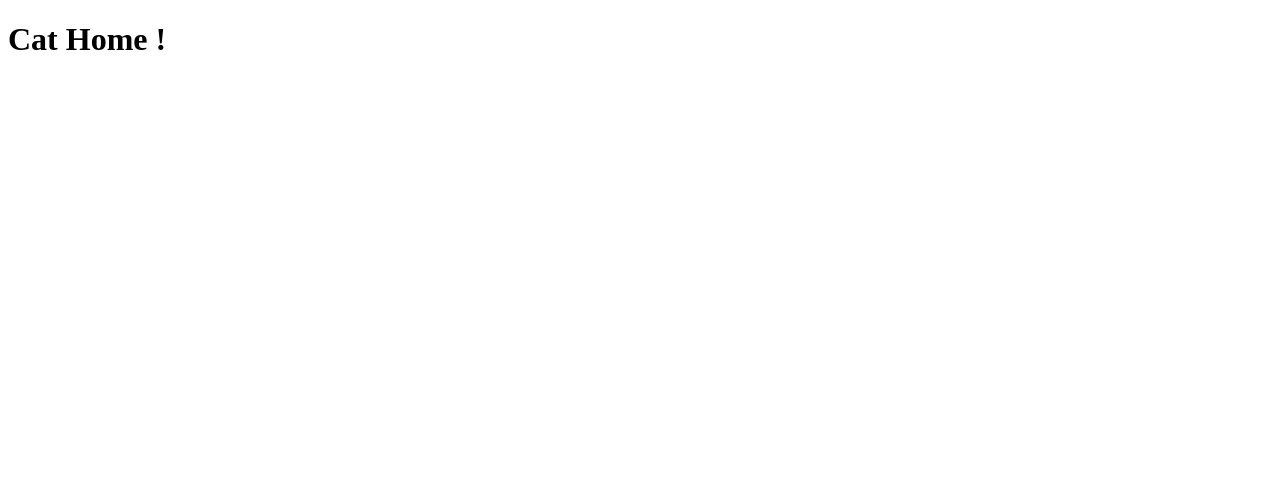
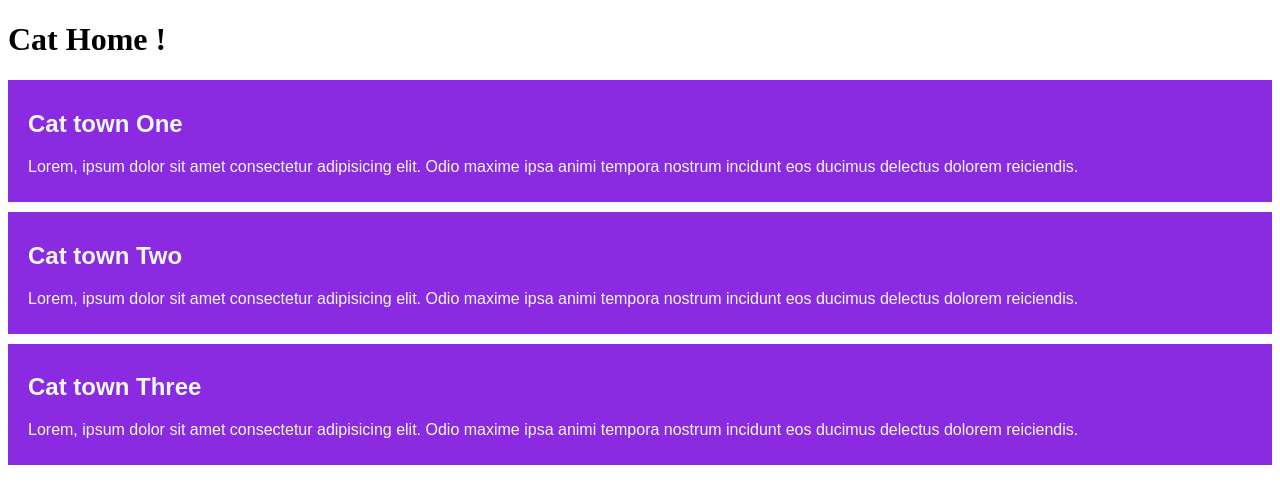
Before and after one commit to msmaahmud/cat-home, a plain HTML site: page index.html in a window 1280 px wide. Drawn offline with Linux system fonts and the light colour scheme.

Commit message:
Three blog

```diff
--- a/index.html
+++ b/index.html
@@ -4,8 +4,23 @@
     <meta charset="UTF-8">
     <meta name="viewport" content="width=device-width, initial-scale=1.0">
     <title>Cat Home!</title>
+
+    <link rel="stylesheet" href="styles/style.css">
 </head>
 <body>
     <h1>Cat Home !</h1>
+
+    <div>
+        <h2>Cat town One</h2>
+        <p>Lorem, ipsum dolor sit amet consectetur adipisicing elit. Odio maxime ipsa animi tempora nostrum incidunt eos ducimus delectus dolorem reiciendis.</p>
+    </div>
+    <div>
+        <h2>Cat town Two</h2>
+        <p>Lorem, ipsum dolor sit amet consectetur adipisicing elit. Odio maxime ipsa animi tempora nostrum incidunt eos ducimus delectus dolorem reiciendis.</p>
+    </div>
+    <div>
+        <h2>Cat town Three</h2>
+        <p>Lorem, ipsum dolor sit amet consectetur adipisicing elit. Odio maxime ipsa animi tempora nostrum incidunt eos ducimus delectus dolorem reiciendis.</p>
+    </div>
 </body>
 </html>
--- /dev/null
+++ b/styles/style.css
@@ -0,0 +1,9 @@
+div {
+    font-family: Arial, Helvetica, sans-serif;
+    background-color: blueviolet;
+    padding: 10px 20px;
+    margin-bottom: 10px;
+}
+div h2, div p{
+    color: aliceblue;
+}
```
